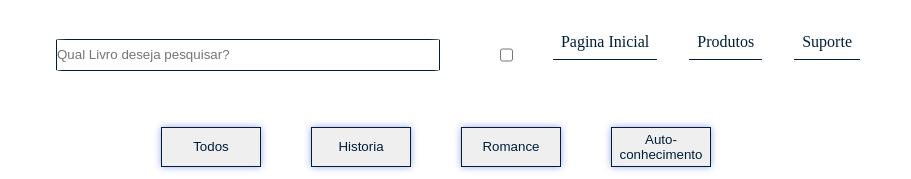
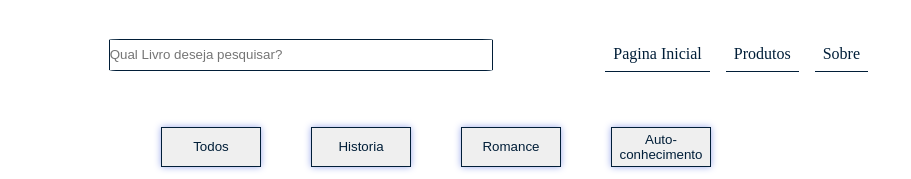
Before and after one commit to wvdouglas/Projeto-ecommerce, a plain HTML site: page index.html in a window 1280 px wide. Shown: the top 179 px of the page, 204-1115 px from the left. Drawn offline with Linux system fonts and the light colour scheme.

```diff
--- a/index.html
+++ b/index.html
@@ -36,7 +36,7 @@
                         <li>Produtos</li>
                     </a>
                     <a href="#" class="item_menu">
-                        <li>Suporte</li>
+                        <li>Sobre</li>
                     </a>
                 </ul>
             </div>
--- a/styles/menu.css
+++ b/styles/menu.css
@@ -20,10 +20,18 @@
     display: none;
 }
 
+.input-menu{
+    display: none;
+}
+
 .item-menu-hamburguer{
     display: block;
 }
 
+.menu_superior{
+    display: flex;
+    align-items: center;
+}
 
 .lista_menu{
     display: flex;
@@ -31,7 +39,10 @@
 }
 
 .item_menu{
-    margin: 0.5em;
+    display: flex;
+    align-items: center;
+    text-align: center;
+
     padding: 0.5em;
     color: var(--cor-azul);
     border-bottom: 1px solid var(--cor-azul);
```
